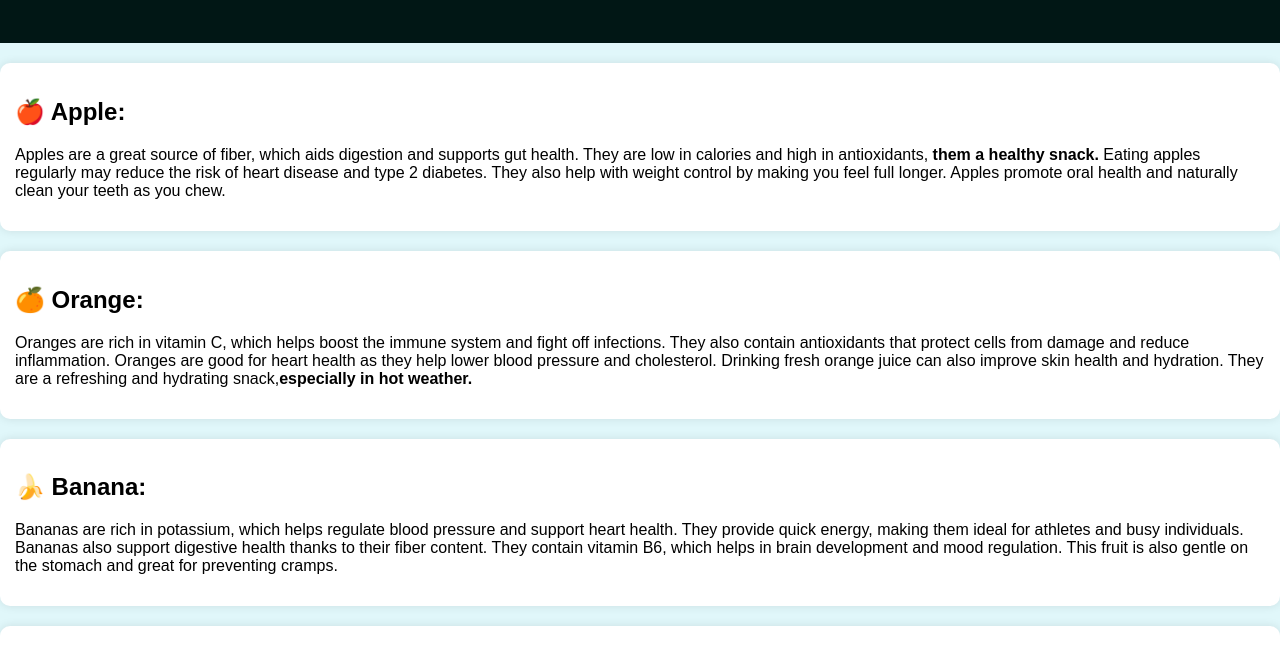
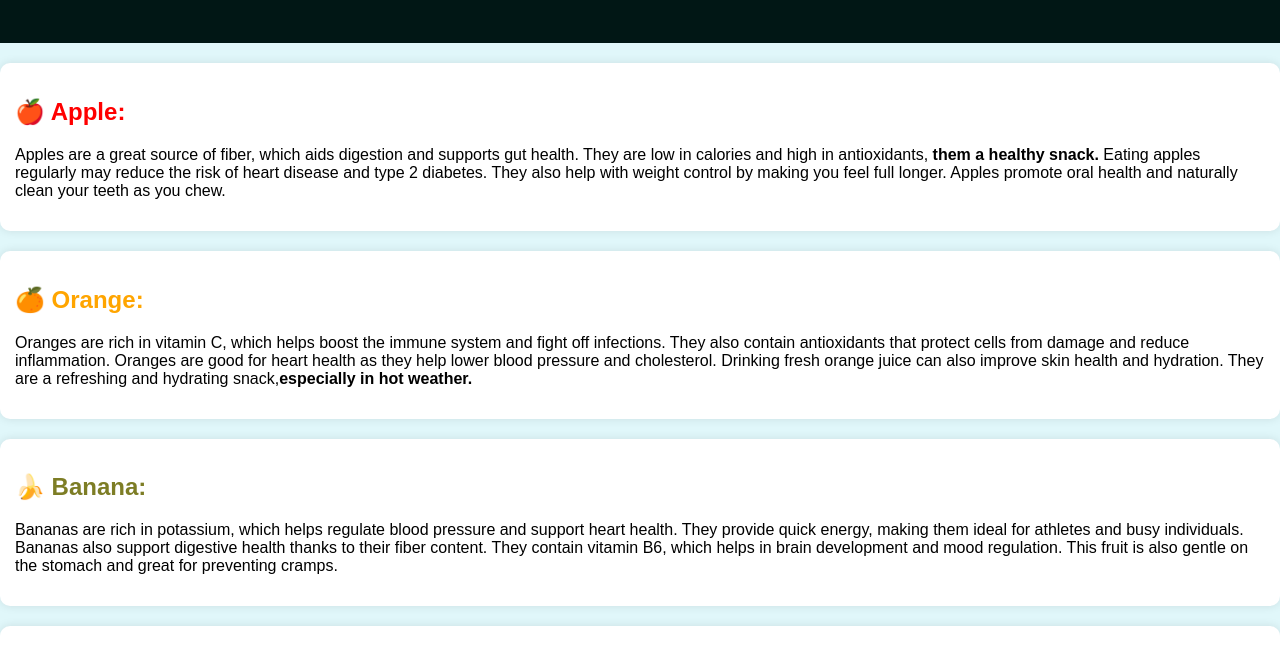
Before and after one commit to alragi0/codeyourfuture, a plain HTML site: page Recipe/index.html in a window 1280 px wide. Shown: the part 132-790 px from the top of the page. Drawn offline with Linux system fonts and the light colour scheme.

Commit message:
Update index.html

```diff
--- a/Recipe/index.html
+++ b/Recipe/index.html
@@ -4,7 +4,10 @@
         <meta charset="utf-8">
         <title>The Best Recipe</title>
         <style>
-            body {
+    html {
+      scroll-behavior: smooth;
+    }
+    body {
       font-family: Arial, sans-serif;
       background-color: #e0f7fa;
       margin: 0;
@@ -32,6 +35,15 @@
         border-radius: 10px;
         box-shadow: 0 0 10px rgba(0,0,0,0.1);
       }
+    #red {
+        color: red;
+    }
+    #orange {
+        color: orange;
+    }
+    #banana {
+        color: rgb(125, 125, 37);
+    }
 
         </style>
 
@@ -49,7 +61,7 @@
 
         <div class="content">
             <div class="destination">
-                <h2>🍎 Apple:</h2>
+                <h2 id="red">🍎 Apple:</h2>
                 <p>Apples are a great source of fiber, which aids digestion and supports gut health.
                     They are low in calories and high in antioxidants, <strong>them a healthy snack.</strong>
                     Eating apples regularly may reduce the risk of heart disease and type 2 diabetes.
@@ -60,7 +72,7 @@
 
         <div class="content">
             <div class="destination">
-                <h2>🍊 Orange:</h2>
+                <h2 id="orange">🍊 Orange:</h2>
                 <p>Oranges are rich in vitamin C, which helps boost the immune system and fight off infections.
                     They also contain antioxidants that protect cells from damage and reduce inflammation.
                     Oranges are good for heart health as they help lower blood pressure and cholesterol.
@@ -71,7 +83,7 @@
 
             <div class="content">
                 <div class="destination">
-                    <h2>🍌 Banana:</h2>
+                    <h2 id="banana">🍌 Banana:</h2>
                     <p> Bananas are rich in potassium, which helps regulate blood pressure and support heart health.
                         They provide quick energy, making them ideal for athletes and busy individuals.
                         Bananas also support digestive health thanks to their fiber content.
```
